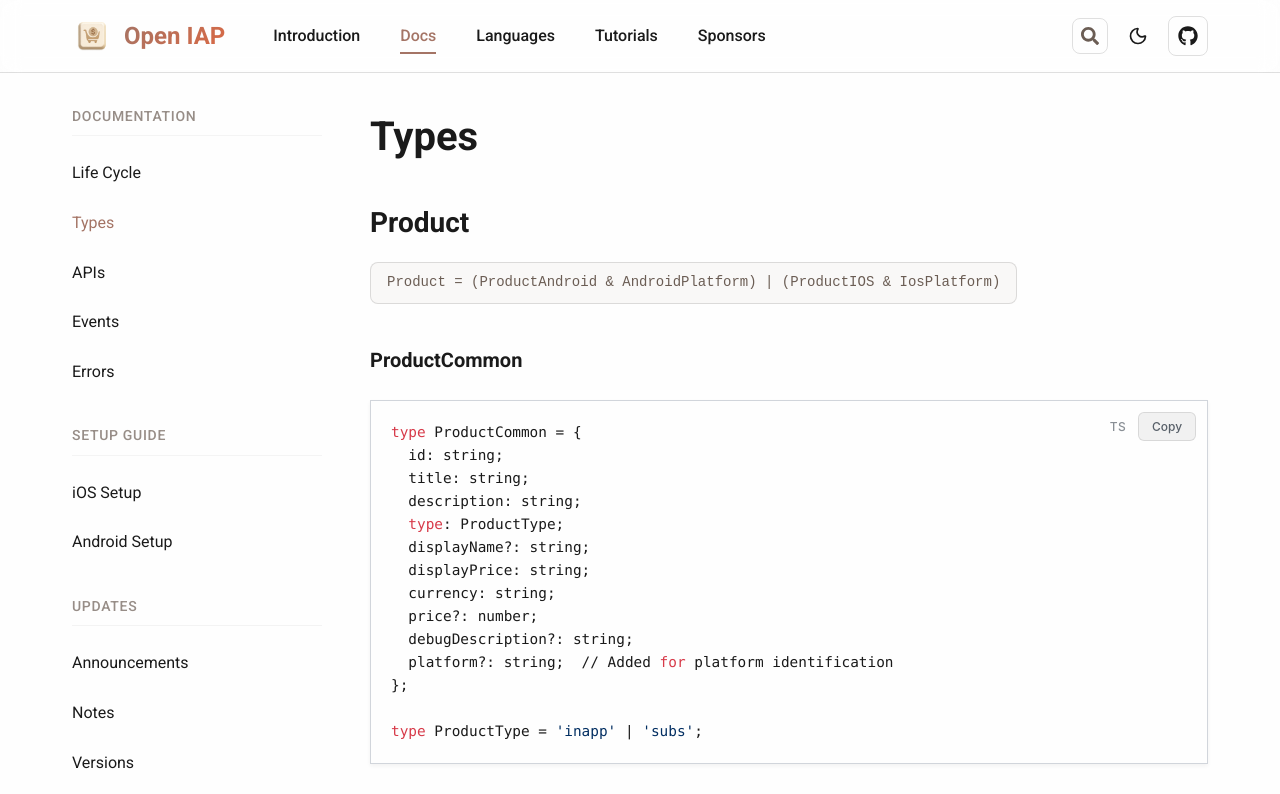
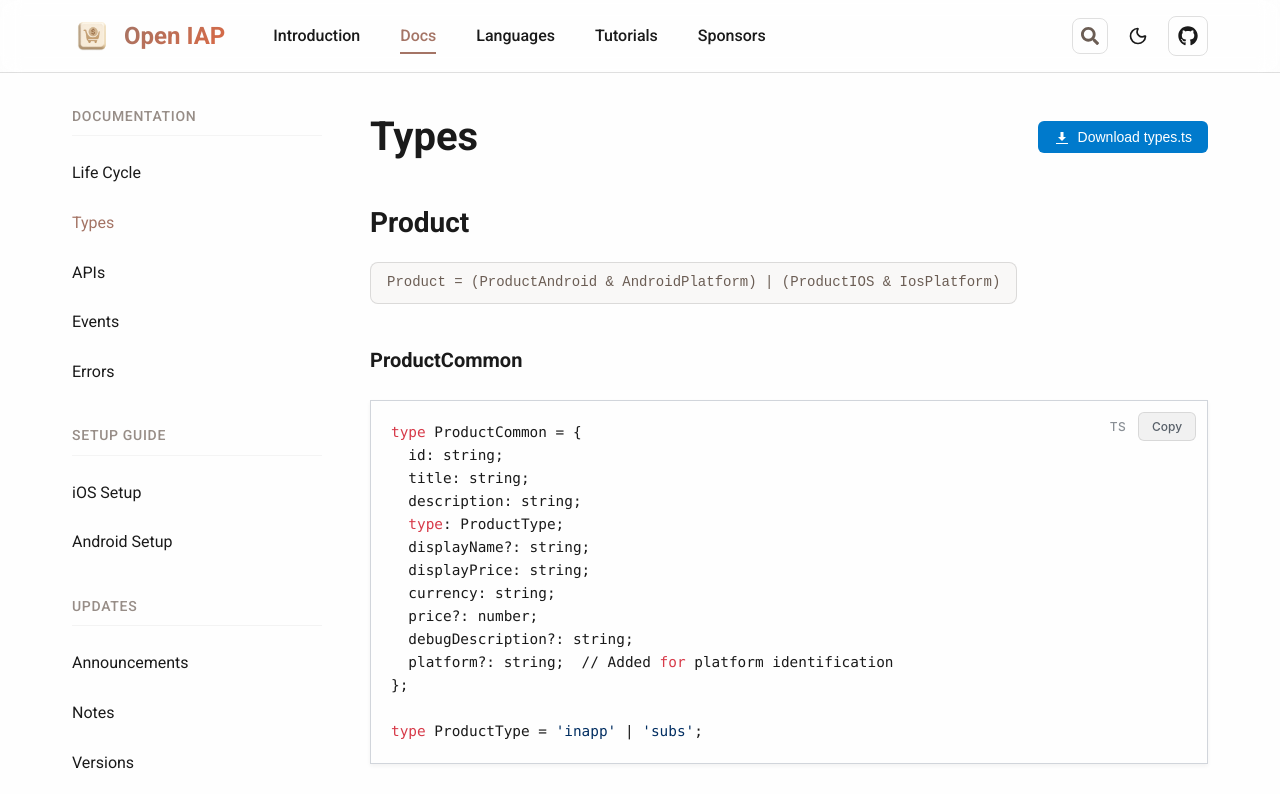
Before and after one commit to hyodotdev/openiap, a React (Vite) app: page /docs/types in a window 1280 px wide. Shown: the top 794 px of the page. Built offline with nearby package versions, Linux system fonts and the light colour scheme.

Commit message:
feat: add typescript types download button and update type definitions

```diff
--- a/src/pages/docs/types.tsx
+++ b/src/pages/docs/types.tsx
@@ -5,9 +5,54 @@ import { useScrollToHash } from '../../hooks/useScrollToHash';
 function Types() {
   useScrollToHash();
 
+  const handleDownloadTypes = () => {
+    const link = document.createElement('a');
+    link.href = '/types';
+    link.download = 'types.ts';
+    link.click();
+  };
+
   return (
     <div className="doc-page">
-      <h1>Types</h1>
+      <div
+        style={{
+          display: 'flex',
+          justifyContent: 'space-between',
+          alignItems: 'center',
+          marginBottom: '1.5rem',
+        }}
+      >
+        <h1 style={{ margin: 0 }}>Types</h1>
+        <button
+          onClick={handleDownloadTypes}
+          style={{
+            backgroundColor: '#007acc',
+            color: 'white',
+            border: 'none',
+            padding: '8px 16px',
+            borderRadius: '6px',
+            cursor: 'pointer',
+            fontSize: '14px',
+            fontWeight: '500',
+            display: 'flex',
+            alignItems: 'center',
+            gap: '8px',
+            transition: 'background-color 0.2s',
+          }}
+          onMouseEnter={(e) =>
+            (e.currentTarget.style.backgroundColor = '#005a9e')
+          }
+          onMouseLeave={(e) =>
+            (e.currentTarget.style.backgroundColor = '#007acc')
+          }
+        >
+          <svg width="16" height="16" viewBox="0 0 16 16" fill="currentColor">
+            <path d="M8 12l-4-4h2.5V3h3v5H12l-4 4z" />
+            <path d="M2 14h12v1H2v-1z" />
+          </svg>
+          Download types.ts
+        </button>
+      </div>
 
       <section>
         <AnchorLink id="product" level="h2">
```
Also changed, not shown: 1 other file (tests, documents, lock files or other folders).
